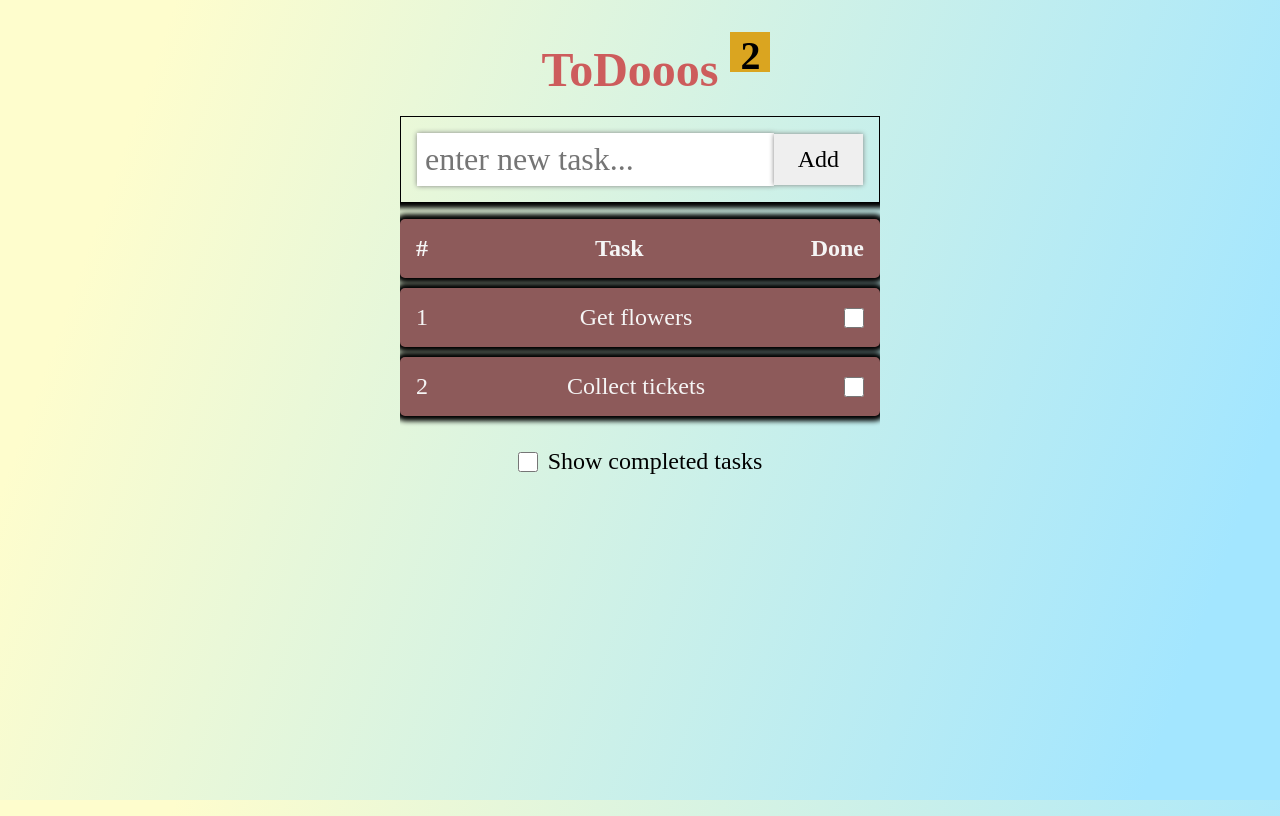
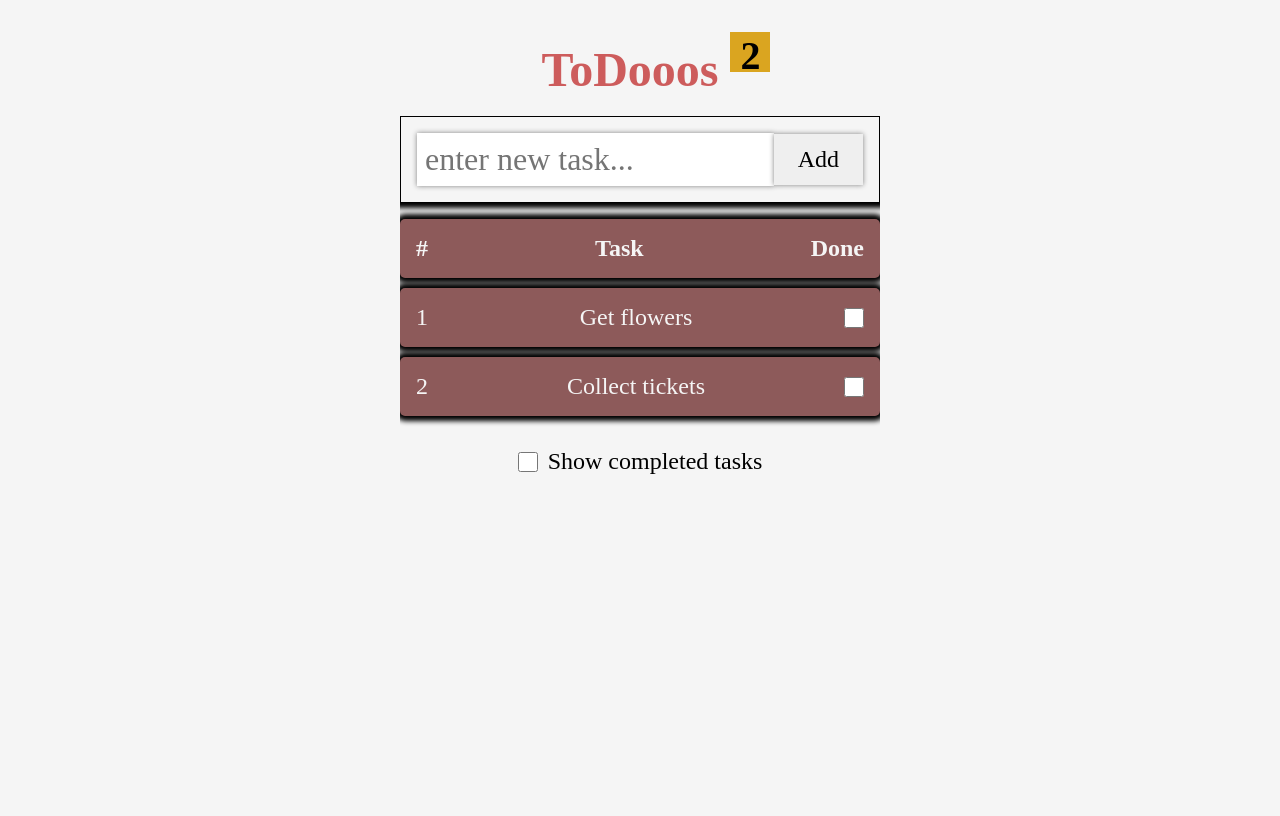
Before and after one commit to iamBharatManral/ng-todoos, an Angular app: page / in a window 1280 px wide. Built offline with nearby package versions, Linux system fonts and the light colour scheme; a web font is replaced by a local one.

Commit message:
style: change body background color

```diff
--- a/src/styles.css
+++ b/src/styles.css
@@ -13,5 +13,5 @@ html, body{
 }
 
 body{
-  background-image: linear-gradient( 109.6deg,  rgba(254,253,205,1) 11.2%, rgba(163,230,255,1) 91.1% );
+  background: whitesmoke;
 }
```
